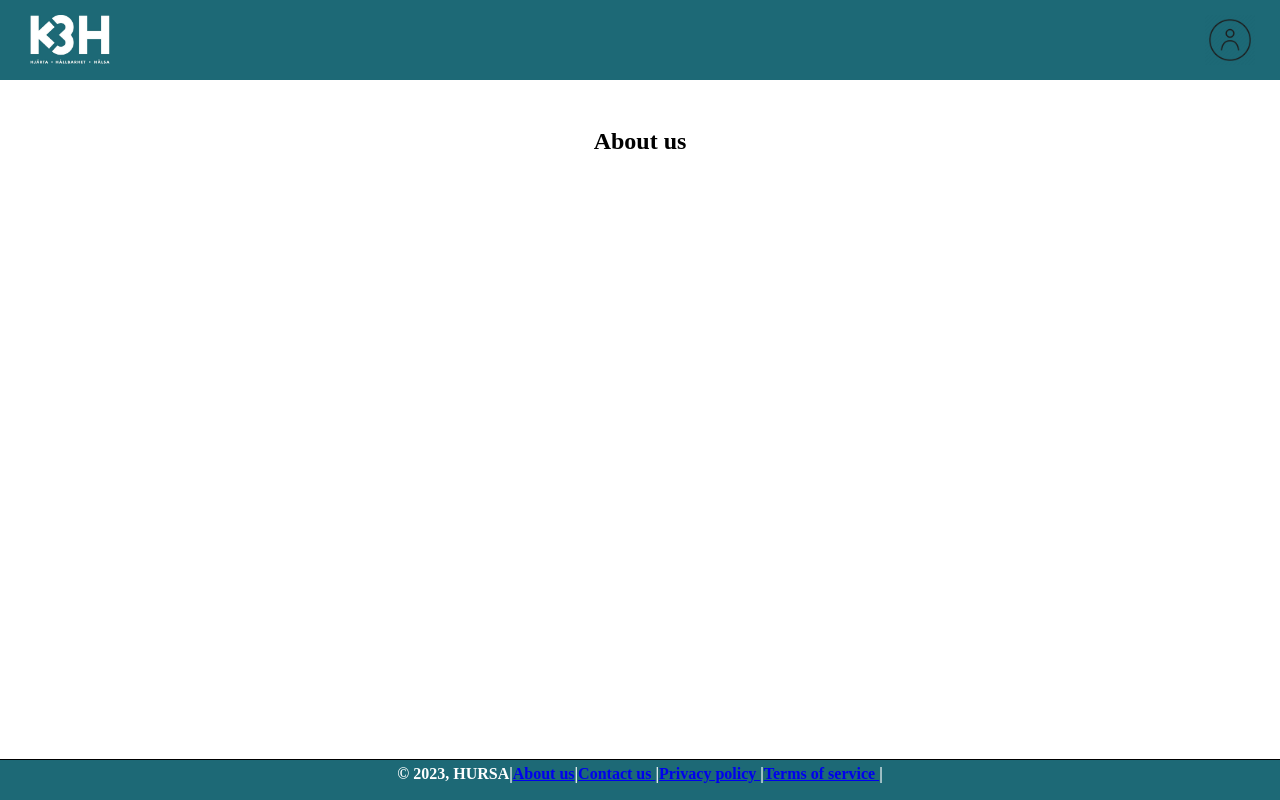
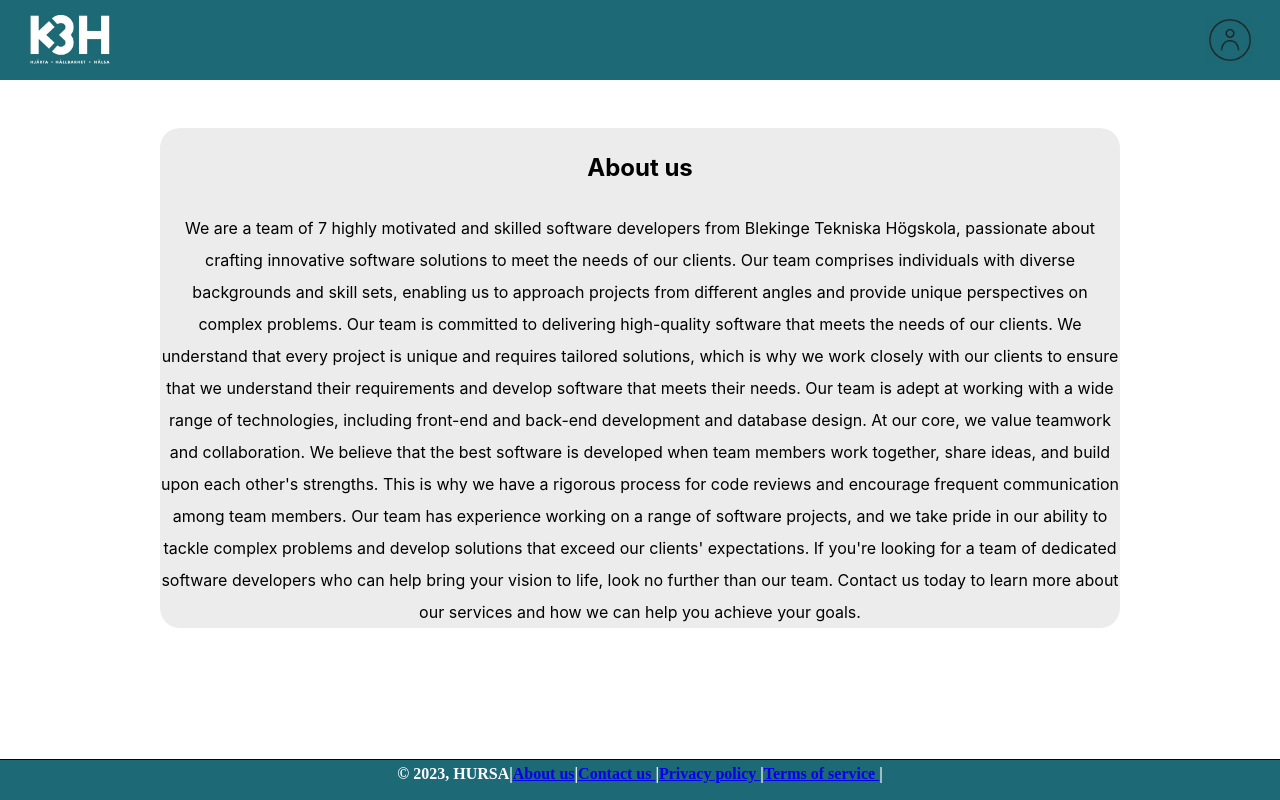
Before and after one commit to MorrisSimons/SCH_K3H-Health-studio, a React (Create React App) app in the folder app/: page /about in a window 1280 px wide. Built offline with nearby package versions, Linux system fonts and the light colour scheme.

Commit message:
About us page
Wrote and styled the about us page.

```diff
--- /dev/null
+++ b/app/src/components/About.css
@@ -0,0 +1,10 @@
+.textbox {
+    position: absolute;
+    text-align: center;
+    background: #ececec;
+    border-radius: 20px;
+    width: 75vw;
+    left: calc((100vw - 75vw) / 2);
+    font-family: -apple-system, BlinkMacSystemFont, "Segoe UI", sans-serif;
+    line-height: 2;
+}
--- a/app/src/components/About.js
+++ b/app/src/components/About.js
@@ -1,12 +1,28 @@
 import React from "react"
 import Header from "./Header"
 import Footer from "./Footer"
+import "./About.css"
 
 function About() {
 	return (
 		<div>
 			<Header />
-			<h1>About us</h1>
+				<div className="textbox">
+					<h1>About us</h1>
+						<p1>
+							We are a team of 7 highly motivated and skilled software developers from Blekinge Tekniska Högskola, passionate about crafting innovative software solutions to meet the needs of our clients.
+							Our team comprises individuals with diverse backgrounds and skill sets, enabling us to approach projects from different angles and provide unique perspectives on complex problems.
+							Our team is committed to delivering high-quality software that meets the needs of our clients.
+							We understand that every project is unique and requires tailored solutions, which is why we work closely with our clients to ensure that we understand their requirements and develop software that meets their needs.
+							Our team is adept at working with a wide range of technologies, including front-end and back-end development and database design.
+							At our core, we value teamwork and collaboration.
+							We believe that the best software is developed when team members work together, share ideas, and build upon each other's strengths.
+							This is why we have a rigorous process for code reviews and encourage frequent communication among team members.
+							Our team has experience working on a range of software projects, and we take pride in our ability to tackle complex problems and develop solutions that exceed our clients' expectations.
+							If you're looking for a team of dedicated software developers who can help bring your vision to life, look no further than our team.
+							Contact us today to learn more about our services and how we can help you achieve your goals.
+						</p1>
+				</div>
 			{/*
 			<p>{user.name}</p>*/}
 			{/*<p>{user.email}</p>*/}
```
